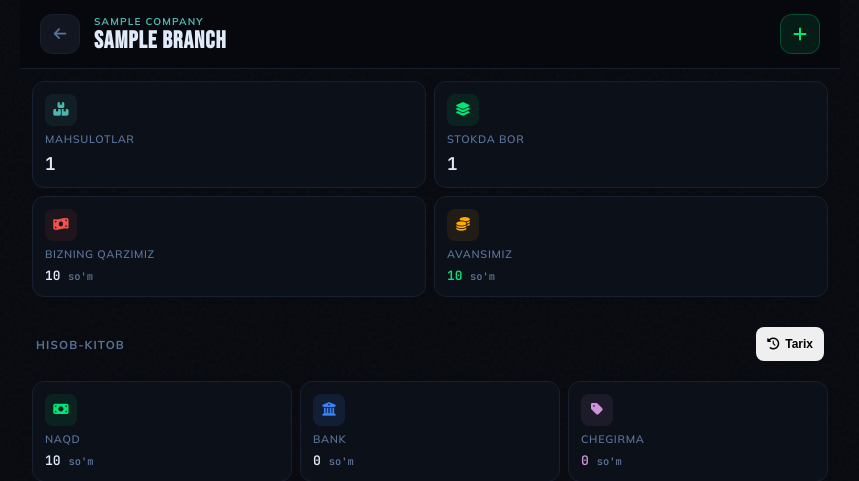
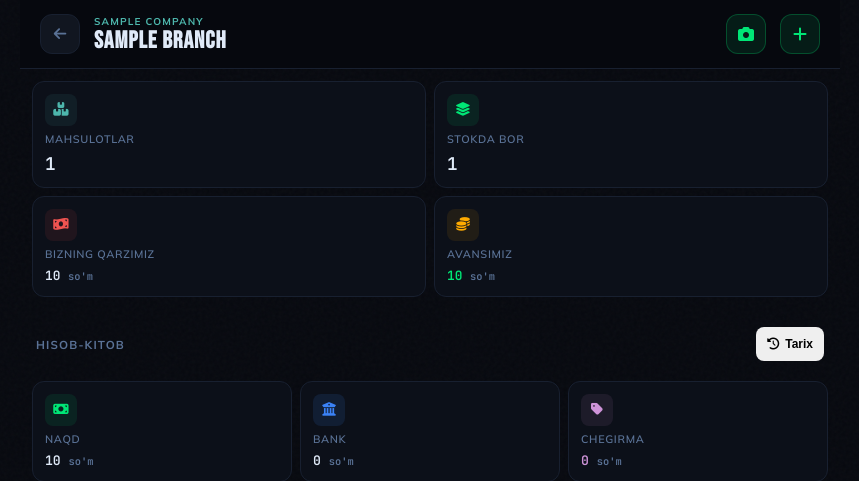
Before and after one commit to Ahrorbek077/Notebook_CRM_2, a Django app: page /company/branch/1/ in a window 1280 px wide. Shown: the top 481 px of the page, without its empty margins (210-1069 px from the left). Run offline with Django 5.2, Linux system fonts and the light colour scheme; a user stored in the database is signed in; tables that the repository leaves empty hold one stand-in row (values such as "Sample post"); grey boxes marked "Sample" are stand-in pictures; parts of the project's set-up code (start-up, migrations or seed data) failed here and were passed over.

Commit message:
new app orc uchun html sozlamasi

```diff
--- a/templates/company/branch_detail.html
+++ b/templates/company/branch_detail.html
@@ -9,6 +9,7 @@
 <link rel="icon" href="{% static 'img/logo.png' %}">
 <link href="https://cdnjs.cloudflare.com/ajax/libs/font-awesome/6.5.0/css/all.min.css" rel="stylesheet">
 <link rel="stylesheet" href="{% static 'css/main.css' %}">
+<link rel="stylesheet" href="{% static 'css/receipt_ocr.css' %}">
 <style>
 /* accordion product card */
 .bp-card {
@@ -102,6 +103,9 @@
             <span class="header-super" style="color:var(--teal)">{{ company.name }}</span>
             <h1 class="header-title">{{ branch.name }}</h1>
         </div>
+        <button class="header-action-btn" id="openReceiptOcr" title="{% trans 'Chekdan xarid' %}">
+            <i class="fa fa-camera"></i>
+        </button>
         <button class="header-action-btn" id="openAddProduct" title="Mahsulot qo'shish">
             <i class="fa fa-plus"></i>
         </button>
@@ -1102,5 +1106,6 @@ document.getElementById('bcAddBtn').addEventListener('click', async () => {
     btn.disabled = false; btn.innerHTML = '<i class="fa fa-plus"></i>';
 });
 </script>
+<script src="{% static 'script/receipt_ocr.js' %}" data-branch-id="{{ branch.id }}"></script>
 </body>
 </html>
```
